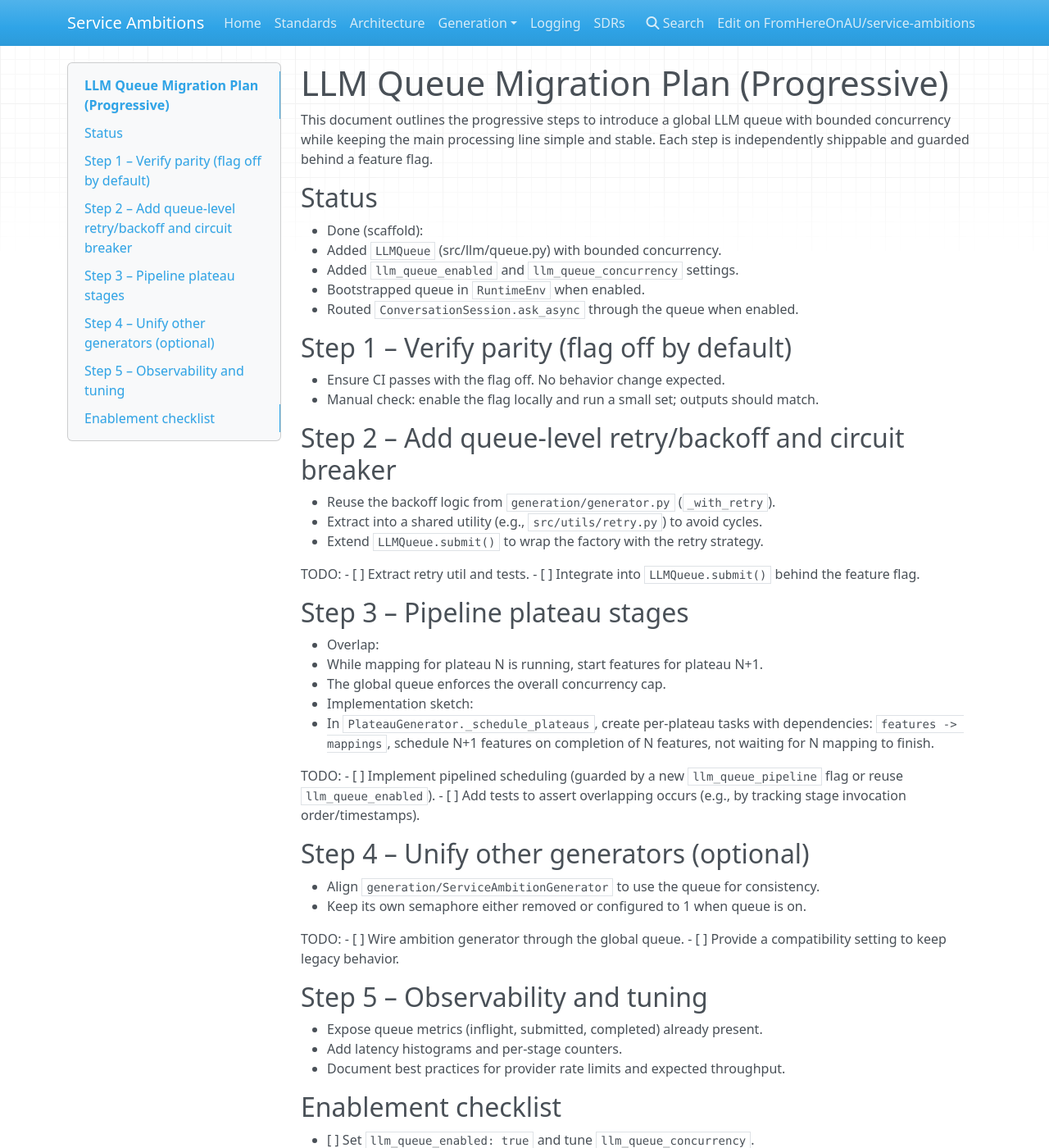
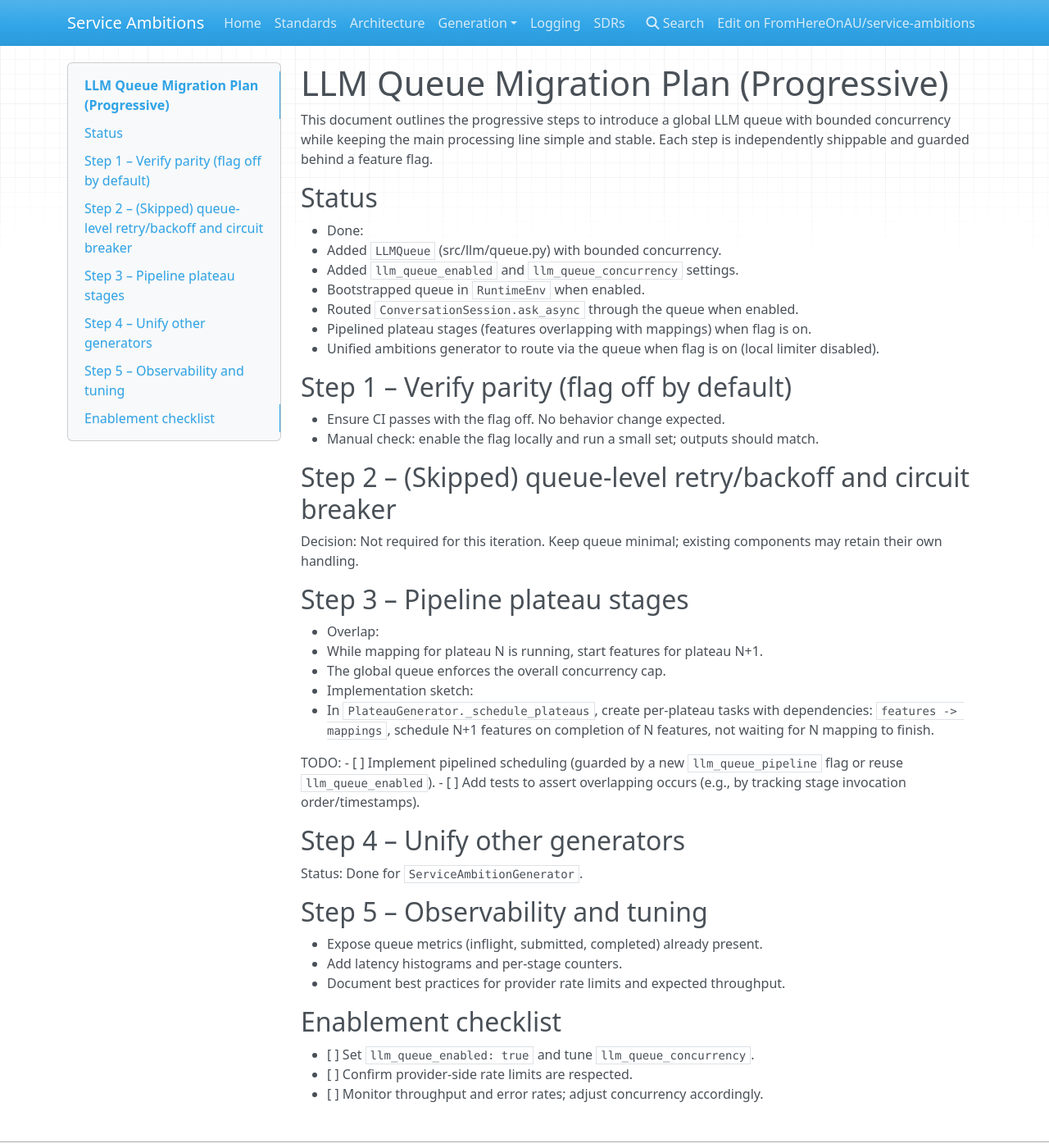
Before and after one commit to fenrick/service-ambitions, an MkDocs documentation site: the page built from docs/llm-queue-migration.md, in a window 1280 px wide and 1400 px high. Shown: the whole window at 82% size. Built offline with MkDocs 1.6.1, drawn with Linux system fonts in a browser that asks for light colours; nearby versions of some CDN libraries.

Commit message:
docs(queue): update migration plan to reflect pipelined plateau and ambitions generator integration; note retry/backoff step skipped

```diff
--- a/docs/llm-queue-migration.md
+++ b/docs/llm-queue-migration.md
@@ -6,26 +6,22 @@
 
 ## Status
 
-- Done (scaffold):
+- Done:
   - Added `LLMQueue` (src/llm/queue.py) with bounded concurrency.
   - Added `llm_queue_enabled` and `llm_queue_concurrency` settings.
   - Bootstrapped queue in `RuntimeEnv` when enabled.
   - Routed `ConversationSession.ask_async` through the queue when enabled.
+  - Pipelined plateau stages (features overlapping with mappings) when flag is on.
+  - Unified ambitions generator to route via the queue when flag is on (local limiter disabled).
 
 ## Step 1 – Verify parity (flag off by default)
 
 - Ensure CI passes with the flag off. No behavior change expected.
 - Manual check: enable the flag locally and run a small set; outputs should match.
 
-## Step 2 – Add queue-level retry/backoff and circuit breaker
+## Step 2 – (Skipped) queue-level retry/backoff and circuit breaker
 
-- Reuse the backoff logic from `generation/generator.py` (`_with_retry`).
-- Extract into a shared utility (e.g., `src/utils/retry.py`) to avoid cycles.
-- Extend `LLMQueue.submit()` to wrap the factory with the retry strategy.
-
-TODO:
-- [ ] Extract retry util and tests.
-- [ ] Integrate into `LLMQueue.submit()` behind the feature flag.
+Decision: Not required for this iteration. Keep queue minimal; existing components may retain their own handling.
 
 ## Step 3 – Pipeline plateau stages
 
@@ -41,14 +37,9 @@
 - [ ] Implement pipelined scheduling (guarded by a new `llm_queue_pipeline` flag or reuse `llm_queue_enabled`).
 - [ ] Add tests to assert overlapping occurs (e.g., by tracking stage invocation order/timestamps).
 
-## Step 4 – Unify other generators (optional)
+## Step 4 – Unify other generators
 
-- Align `generation/ServiceAmbitionGenerator` to use the queue for consistency.
-- Keep its own semaphore either removed or configured to 1 when queue is on.
-
-TODO:
-- [ ] Wire ambition generator through the global queue.
-- [ ] Provide a compatibility setting to keep legacy behavior.
+Status: Done for `ServiceAmbitionGenerator`.
 
 ## Step 5 – Observability and tuning
 
```
